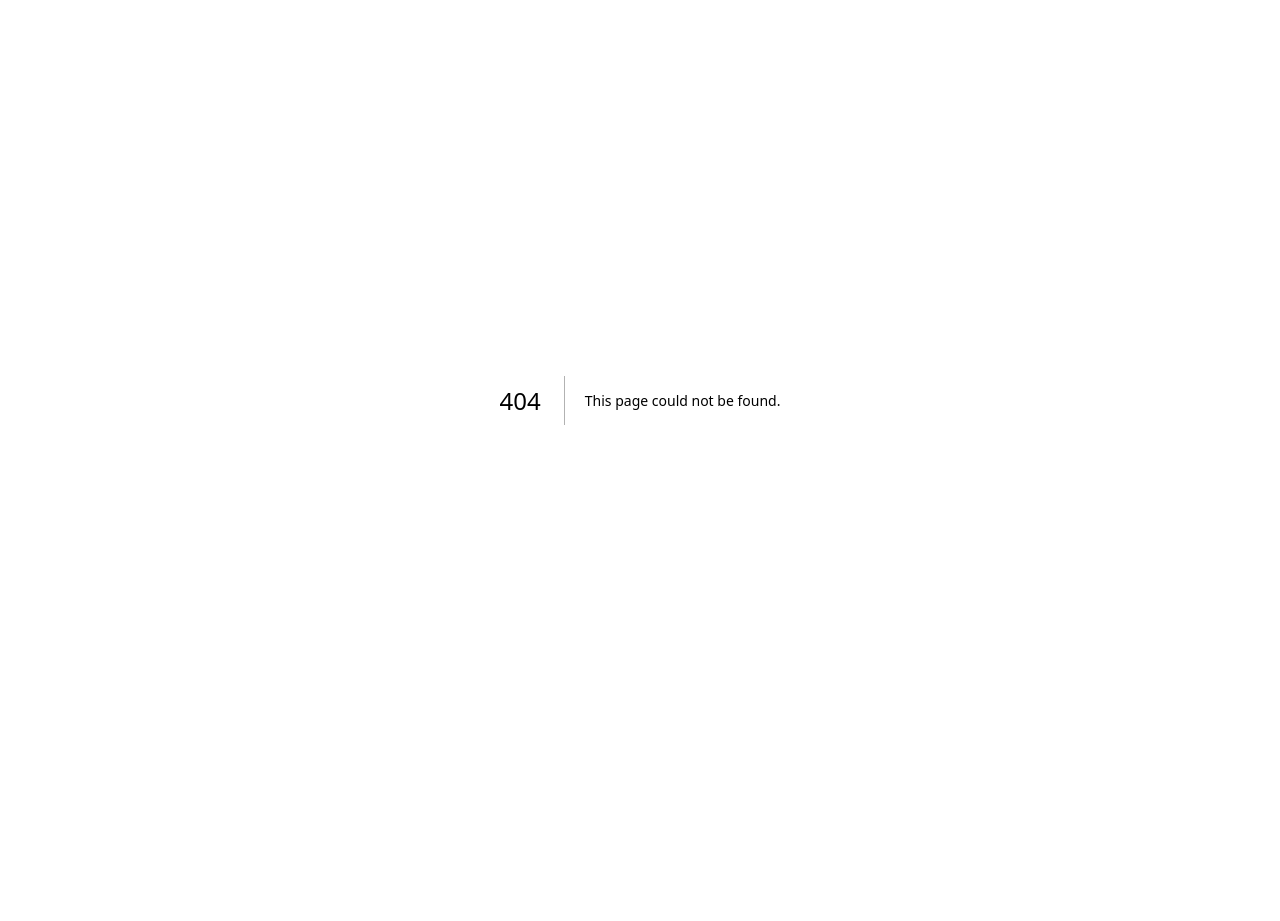
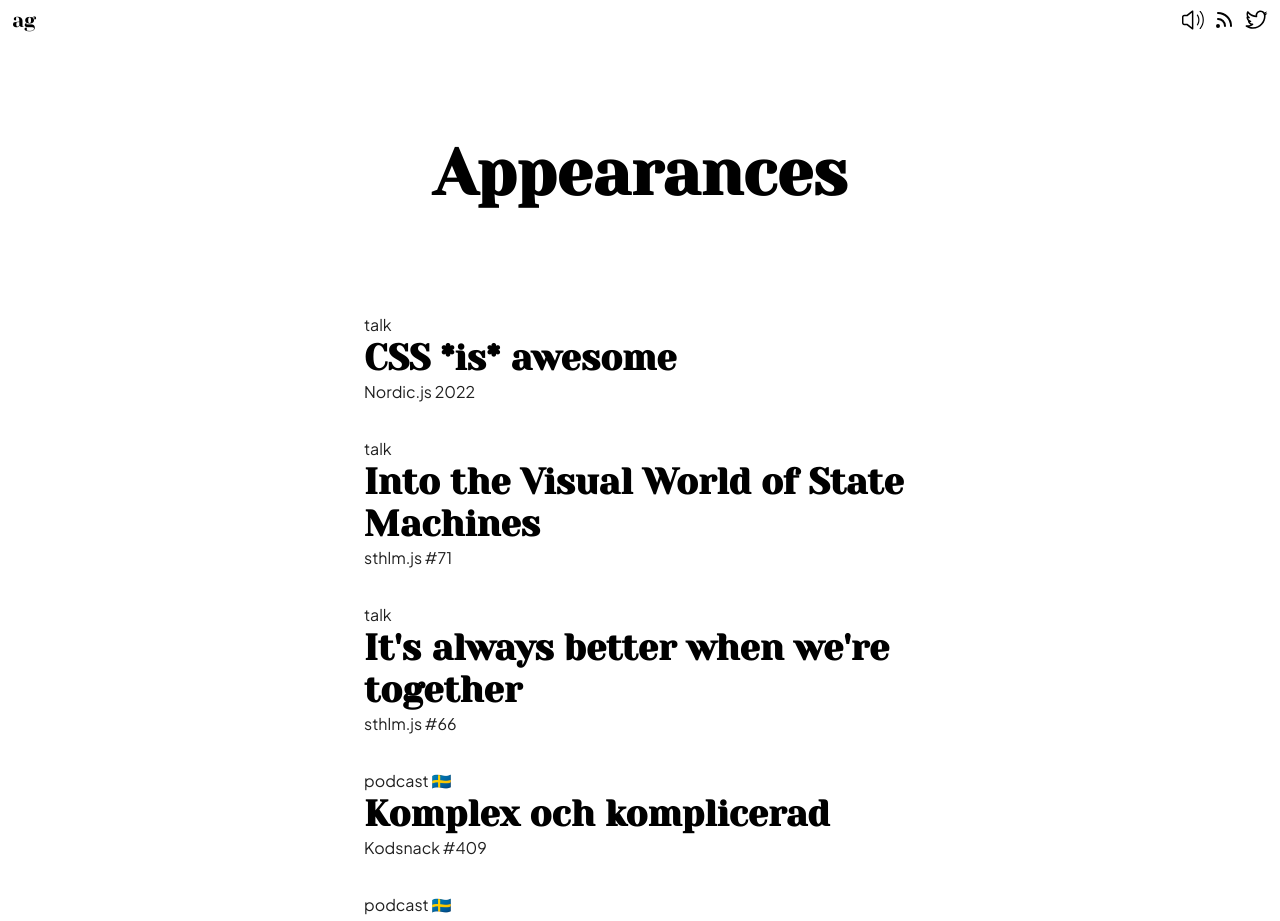
Before and after one commit to anton-g/blog, a Next.js app: page /appearances in a window 1280 px wide. Before the commit this address had no page. Shown: the top 921 px of the page. Before the commit the page ends 800 px from the top, so only its background shows below. Built offline with nearby package versions, Linux system fonts and the light colour scheme; no server answers.

Commit message:
Appearances

```diff
--- a/components/ControlPanel.tsx
+++ b/components/ControlPanel.tsx
@@ -10,8 +10,8 @@ export const ControlPanel = () => {
       <Spacer size={8} />
       <Instruction>Here&apos;s a riddle for you:</Instruction>
       <Riddle>
-        If you have me, you want to share me. If you share me, you don&apos;t
-        have me.
+        If you have me, you want to share me. If you share me, you haven&apos;t
+        got me.
       </Riddle>
       <Spacer size={24} />
       <Instruction>
--- a/components/FeaturedPosts.tsx
+++ b/components/FeaturedPosts.tsx
@@ -6,7 +6,7 @@ import { BouncyArrowLink } from './BouncyArrowLink'
 export const FeaturedPosts = () => {
   return (
     <Wrapper>
-      <Heading>Selected writing</Heading>
+      <Heading>Recommended posts</Heading>
       <Posts>
         <Post href="/posts/react-component-code-smells">
           React Component Code Smells
@@ -45,7 +45,7 @@ const Post = styled(Link)`
   font-family: var(--font-abril);
   font-size: 2rem;
   min-width: 280px;
-  max-width: 280px;
+  max-width: 340px;
   text-align: center;
   font-kerning: normal;
   letter-spacing: 1px;
--- /dev/null
+++ b/components/PageTitle.tsx
@@ -0,0 +1,7 @@
+import styled from 'styled-components'
+
+export default styled.h1`
+  font-family: var(--font-yeseva);
+  font-size: 64px;
+  margin: 0;
+`
--- a/pages/_app.tsx
+++ b/pages/_app.tsx
@@ -9,14 +9,14 @@ const queryClient = new QueryClient()
 export default function App({ Component, pageProps }: AppProps) {
   return (
     <div
-      className={`${plusJakarta.className} ${abril.variable} ${shareTech.variable} ${yeseva.variable}`}
+      className={`${plusJakarta.className} ${plusJakarta.variable} ${abril.variable} ${shareTech.variable} ${yeseva.variable}`}
     >
-      <QueryClientProvider client={queryClient}>
-        <SoundProvider>
-          <GlobalStyles />
+      <GlobalStyles />
+      <SoundProvider>
+        <QueryClientProvider client={queryClient}>
           <Component {...pageProps} />
-        </SoundProvider>
-      </QueryClientProvider>
+        </QueryClientProvider>
+      </SoundProvider>
     </div>
   )
 }
--- a/pages/api/subscribe.ts
+++ b/pages/api/subscribe.ts
@@ -43,7 +43,6 @@ export default async function handler(
     })
 
     if (response.status >= 400) {
-      console.log(response.body)
       return res.status(400).json({
         error: `There was an error subscribing to the list.`,
       })
--- /dev/null
+++ b/pages/appearances.tsx
@@ -0,0 +1,107 @@
+import type { NextPage } from 'next'
+import Link from 'next/link'
+import styled from 'styled-components'
+import { Nav } from '../components/Nav'
+import PageTitle from '../components/PageTitle'
+
+const Appearances: NextPage = () => {
+  return (
+    <Wrapper>
+      <Nav />
+      <Content>
+        <PageTitle>Appearances</PageTitle>
+        <List>
+          <Item>
+            <AppearanceLink href="https://www.youtube.com/watch?v=uo3px1L3H70">
+              <span>talk</span>
+              <h2>CSS *is* awesome</h2>
+              <span>Nordic.js 2022</span>
+            </AppearanceLink>
+          </Item>
+          <Item>
+            <AppearanceLink href="https://www.youtube.com/watch?v=GYSD0JudjwI&t=125s">
+              <span>talk</span>
+              <h2>Into the Visual World of State Machines</h2>
+              <span>sthlm.js #71</span>
+            </AppearanceLink>
+          </Item>
+          <Item>
+            <AppearanceLink href="https://youtu.be/q7bAYxZMJho?t=3586">
+              <span>talk</span>
+              <h2>It&apos;s always better when we&apos;re together</h2>
+              <span>sthlm.js #66</span>
+            </AppearanceLink>
+          </Item>
+          <Item>
+            <AppearanceLink href="https://kodsnack.se/409/">
+              <span>podcast 🇸🇪</span>
+              <h2>Komplex och komplicerad</h2>
+              <span>Kodsnack #409</span>
+            </AppearanceLink>
+          </Item>
+          <Item>
+            <AppearanceLink href="https://kodsnack.se/393/">
+              <span>podcast 🇸🇪</span>
+              <h2>Alla driver bolag tillsammans</h2>
+              <span>Kodsnack #393</span>
+            </AppearanceLink>
+          </Item>
+          <Item>
+            <AppearanceLink href="https://kodsnack.se/194/">
+              <span>podcast 🇸🇪</span>
+              <h2>Alla har en koppling till Söderhamn</h2>
+              <span>Kodsnack #194</span>
+            </AppearanceLink>
+          </Item>
+        </List>
+      </Content>
+    </Wrapper>
+  )
+}
+
+const Wrapper = styled.div`
+  padding-bottom: 36px;
+`
+
+const Content = styled.div`
+  max-width: 1000px;
+  margin: 96px auto;
+  display: flex;
+  gap: 64px;
+  flex-direction: column;
+  align-items: center;
+`
+
+const List = styled.ul`
+  max-width: 600px;
+  padding: 24px;
+  list-style: none;
+  display: flex;
+  flex-direction: column;
+  gap: 36px;
+`
+
+const Item = styled.li``
+
+const AppearanceLink = styled(Link)`
+  display: flex;
+  flex-direction: column;
+  gap: 2px;
+
+  h2 {
+    font-family: var(--font-yeseva);
+    font-size: 36px;
+    margin: 0;
+  }
+
+  &:hover h2 {
+    text-decoration: underline var(--color-primary11) wavy;
+    text-decoration-skip-ink: none;
+  }
+
+  span {
+    color: var(--color-gray12);
+  }
+`
+
+export default Appearances
--- a/pages/posts/[slug].tsx
+++ b/pages/posts/[slug].tsx
@@ -103,8 +103,6 @@ export const getStaticPaths: GetStaticPaths = async () => {
       const slug = fileName.replace('.mdx', '')
       const mdx = await getPost(slug)
 
-      console.log('ERRORS', mdx.errors)
-
       return {
         frontmatter: mdx.frontmatter,
         slug,
```
Also changed, not shown: components/Appearances.tsx (+10 -8 lines), pages/posts/index.tsx (+13 -2 lines).
